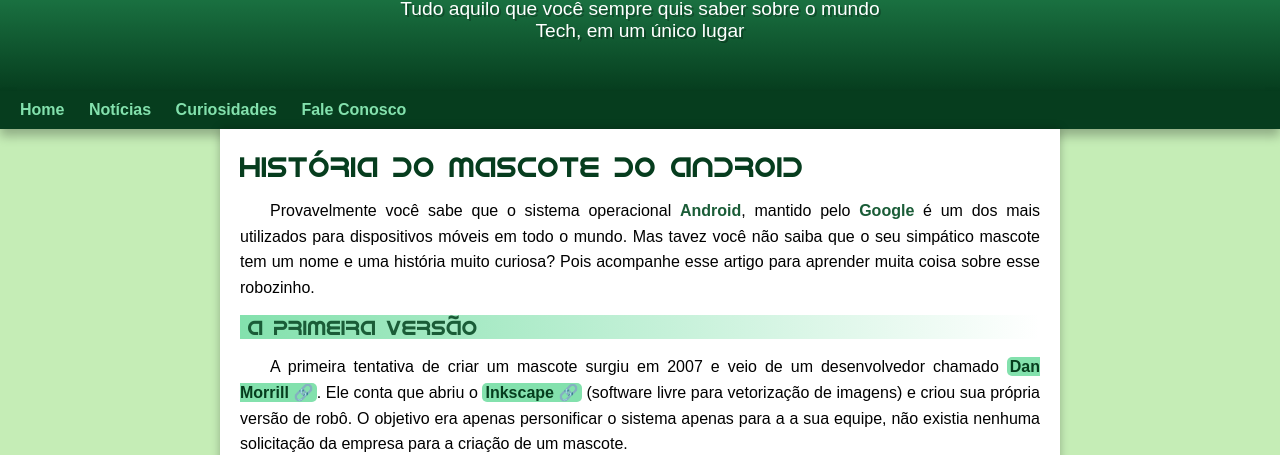
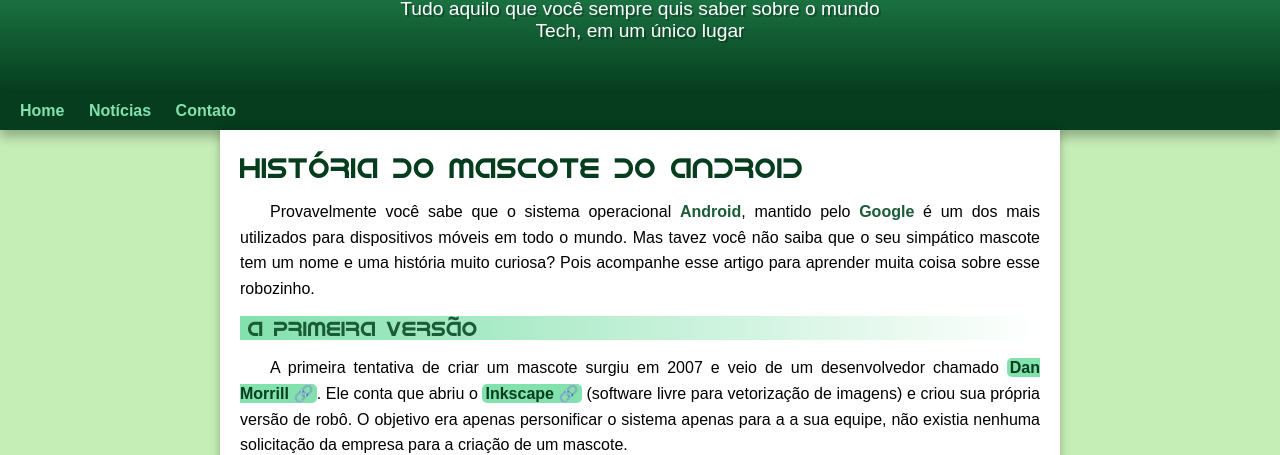
Before and after one commit to devjonny4/projeto-android, a plain HTML site: page index.html in a window 1280 px wide. Shown: the part 99-554 px from the top of the page. Drawn offline with Linux system fonts and the light colour scheme.

Commit message:
Problema de padding corrigido

```diff
--- a/index.html
+++ b/index.html
@@ -17,8 +17,7 @@
     <nav>
         <a href="#">Home</a>
         <a href="#">Notícias</a>
-        <a href="#">Curiosidades</a>
-        <a href="#">Fale Conosco</a>
+        <a href="#">Contato</a>
     </nav>
 
     <main>
--- a/styles/style.css
+++ b/styles/style.css
@@ -55,7 +55,7 @@ header > p {
     color: white;
     max-width: 500px;
     margin: auto;
-    padding: 0 10px;
+    padding: 0 10px 50px 10px;
     text-shadow: 2px 2px 0 rgba(0, 0, 0, 0.267);
 }
 
```
